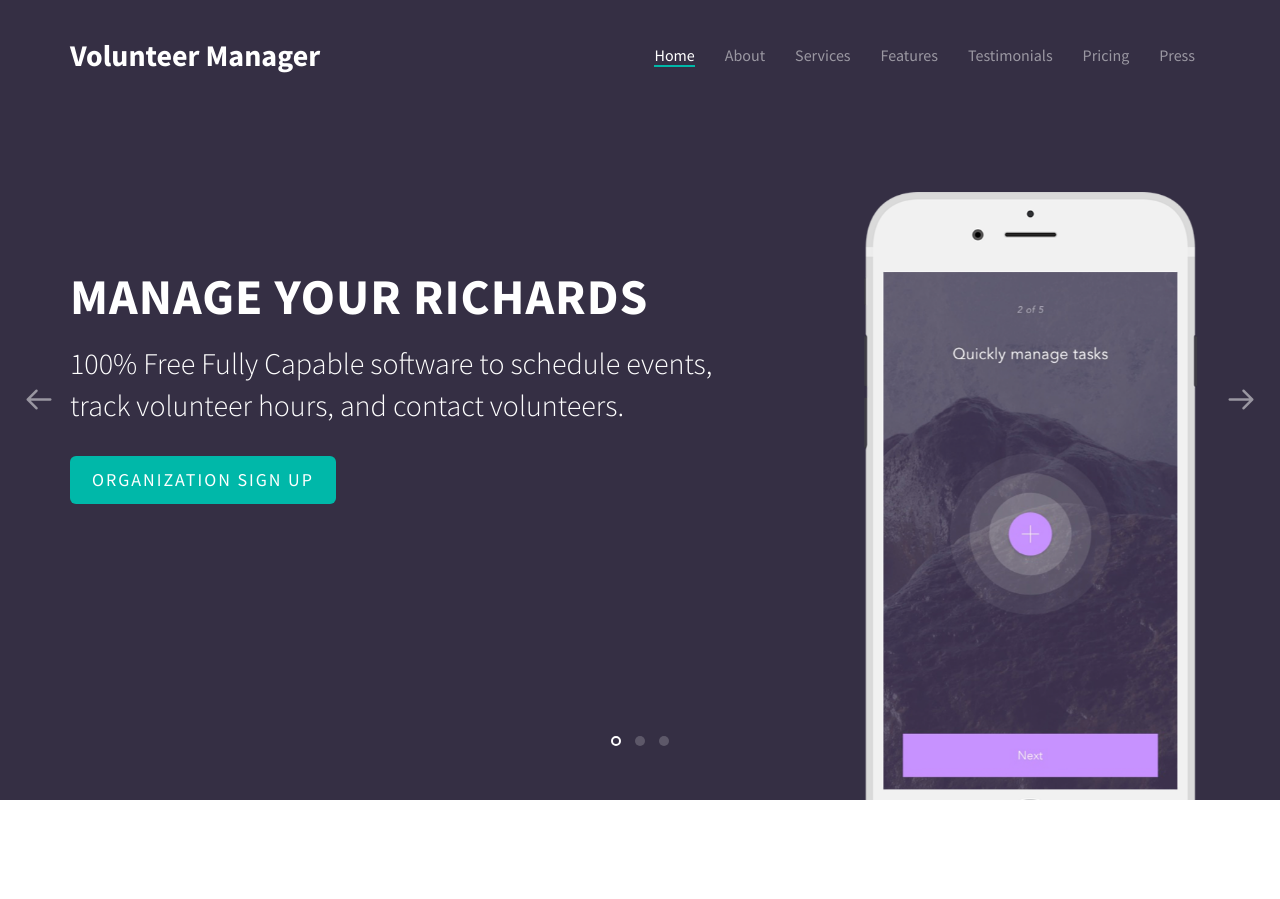
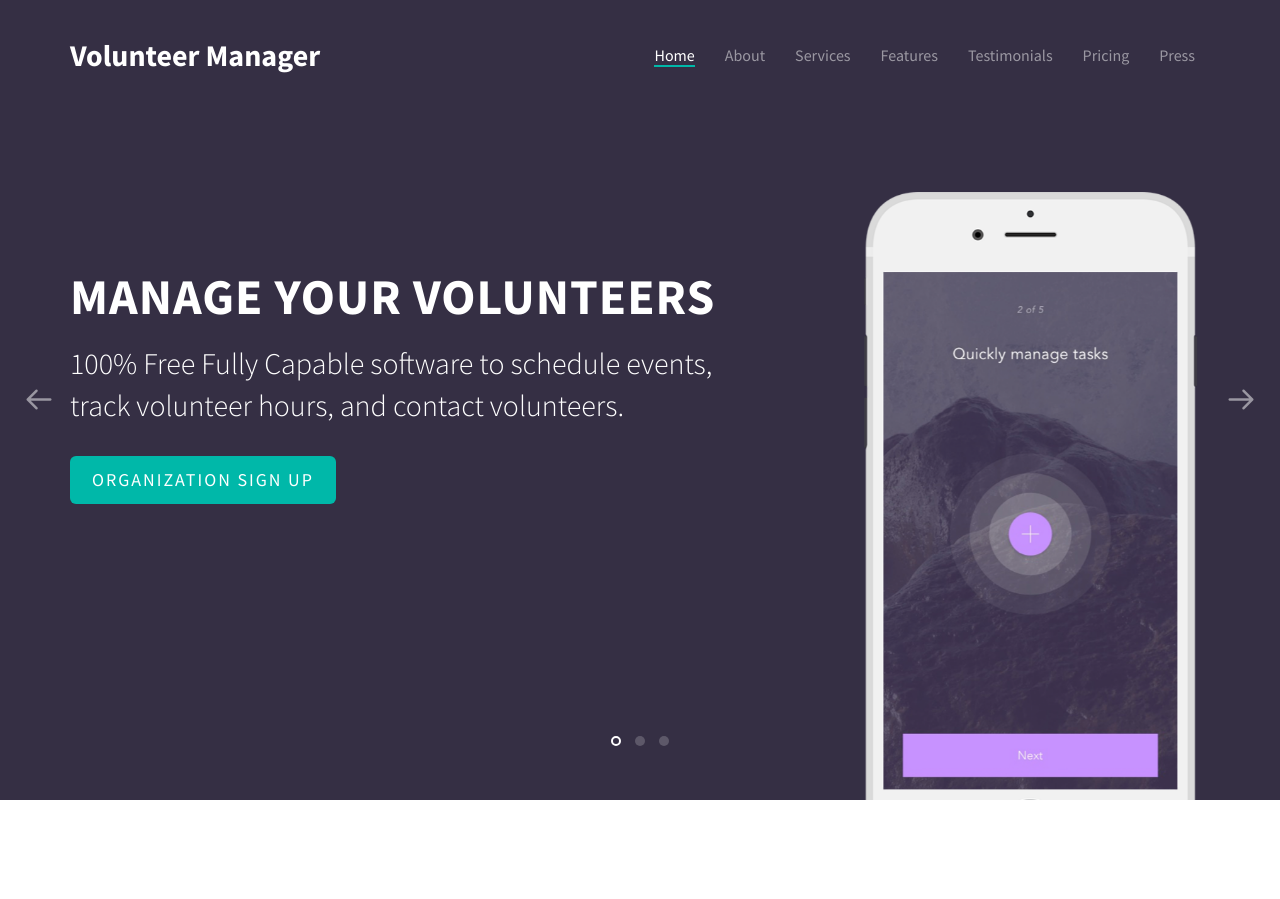
Before and after one commit to AidanHanda/VolunteerManager, a Django app: page / in a window 1280 px wide. Shown: the top 899 px of the page. Run offline with Django 3.2, Linux system fonts and the light colour scheme; some libraries are stand-ins or nearby versions; some web fonts are replaced.

Commit message:
Update homepage.html

```diff
--- a/templates/homepage.html
+++ b/templates/homepage.html
@@ -80,7 +80,7 @@
 					    <div class="col-md-7 col-sm-7">
 			    			<div class="fh5co-owl-text-wrap">
 						    	<div class="fh5co-owl-text">
-						    		<h1 class="fh5co-lead to-animate">Manage your Richards</h1>
+						    		<h1 class="fh5co-lead to-animate">Manage your Volunteers</h1>
 									<h2 class="fh5co-sub-lead to-animate">100% Free Fully Capable software to schedule events, track volunteer hours, and contact volunteers.</h2>
 									<p class="to-animate-2"><a href="#" class="btn btn-primary btn-lg">Organization Sign Up</a></p>
 						    	</div>
```
